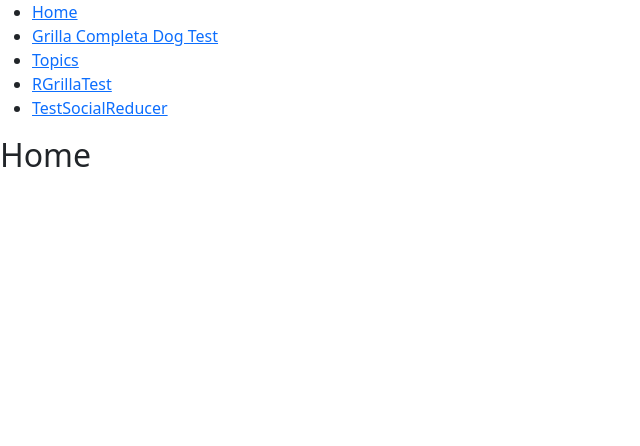
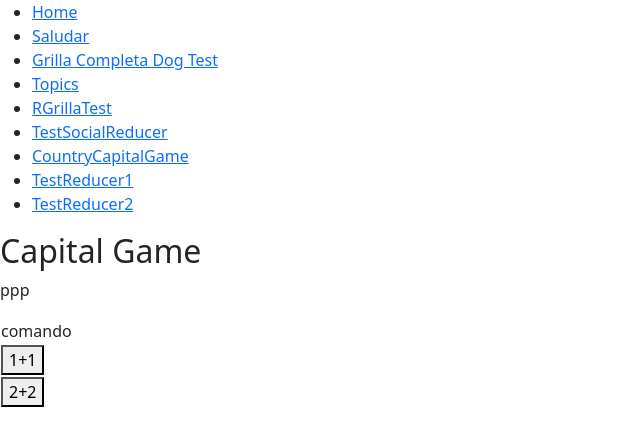
Before and after one commit to sirfreedom/DogPageReact, a React (Create React App) app: page /CountryCapitalGame in a window 1280 px wide. Shown: the top 446 px of the page, without its empty margins (0-640 px from the left). Built offline with nearby package versions, Linux system fonts and the light colour scheme.

Commit message:
Test y pruebas
Test y pruebas

```diff
--- a/src/App.js
+++ b/src/App.js
@@ -6,6 +6,10 @@ import RGridTest from './Components/RGridTest';
 import {ListAll} from './Components/Helpers';
 import React, {useState} from 'react';
 import TestSocialReducer from './Components/TestSocialReducer';
+import CountryCapitalGame from './Components/CountryCapitalGame';
+import Saludar from './Components/Saludar';
+import TestReducer1 from './Components/TestReduce1';
+import TestReducer2 from './Components/TestReducer2';
 
 function App() {
   const [Dogs, setDogs] = useState([]);
@@ -63,6 +67,9 @@ function App() {
           <li key="home">
             <Link to="/">Home</Link>
           </li>
+          <li key="Saludar">
+            <Link to="/Saludar">Saludar</Link>
+          </li>
           <li key="GrillaCompleta">
             <Link to="/GrillaCompletaPrueba"> Grilla Completa Dog Test </Link>
           </li>
@@ -74,6 +81,17 @@ function App() {
           </li>
           <li key="Reducer Test">
             <Link to="/TestSocialReducer">TestSocialReducer</Link>
+          </li>
+          <li key="CountryCapitalGame">
+            <Link to="/CountryCapitalGame">CountryCapitalGame</Link>
+          </li>
+
+          <li key="TestReducer1">
+            <Link to="/TestReducer1">TestReducer1</Link>
+          </li>
+
+          <li key="TestReducer2">
+            <Link to="/TestReducer2">TestReducer2</Link>
           </li>
         </ul>
 
@@ -102,11 +120,25 @@ function App() {
           <Route path="/topics">
             <Topics />
           </Route>
+          <Route path="/Saludar">
+            <Saludar nombre="Ale" edad="20"></Saludar>
+          </Route>
           <Route path="/TestSocialReducer">
             <TestSocialReducer></TestSocialReducer>
           </Route>
-          <Route path="/">
-            <h2>Home</h2>
+          <Route path="/CountryCapitalGame">
+            <h2>Capital Game</h2>
+            <CountryCapitalGame data={{Germany: 'Berlin', Azerbaijan: 'Baku'}}></CountryCapitalGame>
+          </Route>
+
+          <Route path="/TestReducer1">
+            <h2>TestReducer1</h2>
+            <TestReducer1></TestReducer1>
+          </Route>
+
+          <Route path="/TestReducer2">
+            <h2>TestReducer2</h2>
+            <TestReducer2></TestReducer2>
           </Route>
         </Switch>
       </div>
--- /dev/null
+++ b/src/Components/CountryCapitalGame.jsx
@@ -0,0 +1,49 @@
+import React, {useEffect, useState, Fragment} from 'react';
+import {If, Then, Else, Switch, Case, Default} from 'react-if';
+
+const InitialPreguntas = [
+  {aswer: '1+1', response: '2'},
+  {aswer: '2+2', response: '4'},
+];
+
+const CountryCapitalGame = props => {
+  const [Lista, setLista] = useState(InitialPreguntas);
+
+  return (
+    <div>
+      <p> ppp </p>
+
+      <table>
+        <thead>
+          <tr>
+            <td>comando</td>
+          </tr>
+        </thead>
+        <tbody>
+          {Lista.map((item, i) => {
+            return (
+              <tr>
+                <td>
+                  <button> {item.aswer} </button>
+                </td>
+              </tr>
+            );
+          })}
+        </tbody>
+      </table>
+    </div>
+  );
+};
+
+export default CountryCapitalGame;
+
+// You can also use class components
+// export default class CountryCapitalGame extends React.Component {
+//     constructor(props) {
+//         super(props);
+//     }
+//
+//     render() {
+//         return <div>Your game component</div>;
+//     }
+// }
--- a/src/Components/GrillaCompleta.jsx
+++ b/src/Components/GrillaCompleta.jsx
@@ -12,11 +12,13 @@ const GrillaCompleta = () => {
   const [query, setQuery] = useState('');
   const [dog, setDog] = useState([]);
 
+/*
   const Find = () => {
     FindDogs(query).then(lDog => {
       setDogs(lDog);
     });
   };
+*/
 
   const GridEdit = id => {
     GetDog(id).then(oDog => {
--- a/src/Components/Saludar.jsx
+++ b/src/Components/Saludar.jsx
@@ -1,42 +1,85 @@
-import React, { Fragment } from 'react'
-import { If, Then, Else, Switch, Case, Default } from 'react-if';
+import React, {Fragment, useState} from 'react';
+import {Switch, Case, Default} from 'react-if';
 
+const Saludar = props => {
+  const products = ['Manzana', 'Banana', 'Pera', 'kiwi', 'orange', 'apple', 'watermelon'];
 
-const options = ['Monday', 'Tuesday', 'Thursday',
-'Friday', 'Saturday', 'Sunday']
+  function ForTest1() {
+    const l = [];
+    for (const [i, product] of products.entries()) {
+      l.push(<li>{product}</li>);
+    }
+    return <div>{l}</div>;
+  }
 
-const Saludar = (props) => {
+  function PruebaNumerosNoRepetidos() {
+    const numeros = [1, 2, 3, 4, 5, 6, 6, 1, 2, 3, 4, 8, 9, 10];
+    const numerounicos = numeros.filter((numero, i, numeros) => {
+      return i === numeros.indexOf(numero);
+    });
+  }
+
+  function ForTest2() {
+    let s;
+
+    for (let i = 0; i < 10; i++) {
+      s = <li key={i.toString()}>{i.toString()}</li>;
+    }
+    return s;
+  }
+
+  function ForEachTest() {
+    var l = [];
+
+    products.forEach(p => {
+      l.push(<li>{p}</li>);
+    });
+    return <div>{l}</div>;
+  }
+
+  function FilterTest() {
+    const animals = [
+      {id: 1, animal: 'Dog'},
+      {id: 2, animal: 'Bird'},
+      {id: 3, animal: 'Cat'},
+      {id: 4, animal: 'Mouse'},
+      {id: 5, animal: 'Horse'},
+    ];
+    return animals.filter(item => item.animal.includes('o')).map(item => <li> {item.animal} </li>);
+  }
+
+  function CalcularEdad(edad, nombre) {
+    var sReturn;
+    if (edad > 16) {
+      sReturn = 'Yess ' + nombre + ' You have ' + edad + ' you can drink a beer ';
+    } else {
+      sReturn = 'Sorry, ' + nombre + ' you are not old enough.';
+    }
+    return sReturn;
+  }
+
   return (
     <Fragment>
       <p> hola mundo {props.nombre} </p>
-
-      <If condition={16 >= props.edad}>
-            <Then>
-                  <span className="ok"> Have a beer {props.nombre} </span>
-            </Then>
-            <Else>
-                  <span className="not-ok"> Sorry, {props.nombre}, you are not old enough.</span>
-            </Else>
-      </If>
-
+      <button onClick={ForTest2}>pspspps</button>
+      {CalcularEdad(props.edad, props.nombre)}
+      {FilterTest()}
+      {ForEachTest()}
       <br></br>
 
-      <Switch >
-      <Case condition={16 >= props.edad} >
+      <Switch>
+        <Case condition={16 >= props.edad}>
           <span>Component 1</span>
         </Case>
-      <Case condition={16 < props.edad} >
+        <Case condition={16 < props.edad}>
           <span>Component 2</span>
         </Case>
         <Default>
           <span>Nothing!</span>
         </Default>
       </Switch>
+    </Fragment>
+  );
+};
 
-      </Fragment>
-
-
-    )
-}
-
-export default Saludar
+export default Saludar;
--- a/src/Components/Select.jsx
+++ b/src/Components/Select.jsx
@@ -1,5 +1,4 @@
 import React, {useState, useEffect} from 'react'
-
 import { ListAll_Breeds } from './Helpers';
 
 const initialBreeds = [
--- /dev/null
+++ b/src/Components/TestReduce1.jsx
@@ -0,0 +1,12 @@
+import React, {Fragment} from 'react';
+//import React, {useState, useEffect} from 'react';
+
+const TestReducer1 = props => {
+  return (
+    <Fragment>
+      <p> hola mundo </p>
+    </Fragment>
+  );
+};
+
+export default TestReducer1;
--- /dev/null
+++ b/src/Components/TestReducer2.jsx
@@ -0,0 +1,12 @@
+import React, {Fragment} from 'react';
+//import React, {useState, useEffect} from 'react';
+
+const TestReducer2 = props => {
+  return (
+    <Fragment>
+      <p> hola mundo </p>
+    </Fragment>
+  );
+};
+
+export default TestReducer2;
```
Lines whose indentation alone changed are shown as unchanged.
